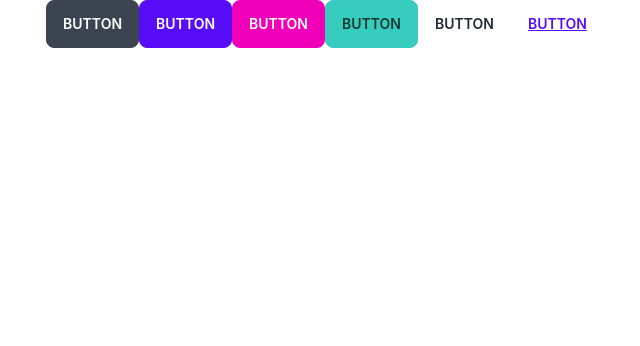
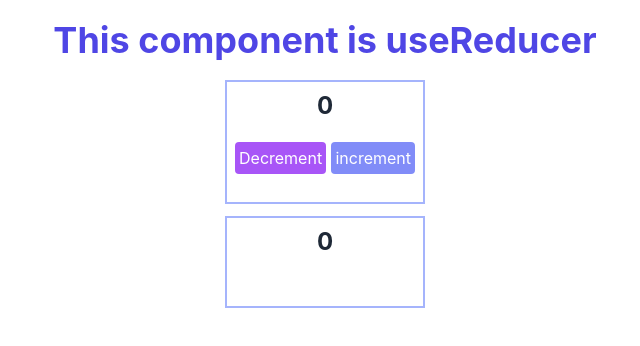
Before and after one commit to NAIMKHAN3/usereducer-redux, a React (Create React App) app: page / in a window 1280 px wide. Shown: the top 346 px of the page, without its empty margins (315-955 px from the left). Built offline with nearby package versions, Linux system fonts and the light colour scheme.

Commit message:
increment added

```diff
--- a/src/App.js
+++ b/src/App.js
@@ -1,15 +1,13 @@
 import logo from './logo.svg';
 import './App.css';
+import Home from './Home';
+import Perent from './Perent';
 
 function App() {
   return (
     <div className="App">
-      <button className="btn">Button</button>
-      <button className="btn btn-primary">Button</button>
-      <button className="btn btn-secondary">Button</button>
-      <button className="btn btn-accent">Button</button>
-      <button className="btn btn-ghost">Button</button>
-      <button className="btn btn-link">Button</button>
+      <Home></Home>
+      <Perent></Perent>
     </div>
   );
 }
--- /dev/null
+++ b/src/Child.js
@@ -0,0 +1,16 @@
+import React from 'react';
+
+const Child = ({ count }) => {
+    return (
+        <div className='flex justify-center items-center my-3'>
+            <div className=' w-[200px] border-indigo-300 border-2 p-2'>
+                <h1 className='text-2xl font-bold'>{count}</h1>
+                <div className='flex justify-between my-5'>
+
+                </div>
+            </div>
+        </div>
+    );
+};
+
+export default Child;
--- /dev/null
+++ b/src/Home.js
@@ -0,0 +1,13 @@
+import React from 'react';
+
+
+const Home = () => {
+    return (
+        <div className='text-4xl font-bold text-indigo-600 m-5'>
+            <h1>This component is useReducer</h1>
+
+        </div>
+    );
+};
+
+export default Home;
--- /dev/null
+++ b/src/Perent.js
@@ -0,0 +1,22 @@
+import React, { useState } from 'react';
+import Child from './Child';
+
+const Perent = () => {
+    const [count, setCount] = useState(0)
+    return (
+        <div>
+            <div className='flex justify-center items-center'>
+                <div className=' w-[200px] border-indigo-300 border-2 p-2'>
+                    <h1 className='text-2xl font-bold'>{count}</h1>
+                    <div className='flex justify-between my-5'>
+                        <button className='bg-purple-500 p-1 text-white rounded' onClick={() => setCount(count - 1)}>Decrement</button>
+                        <button className='bg-indigo-400 p-1 text-white rounded' onClick={() => setCount(pre => pre + 1)}>increment</button>
+                    </div>
+                </div>
+            </div>
+            <Child count={count}></Child>
+        </div>
+    );
+};
+
+export default Perent;
```
